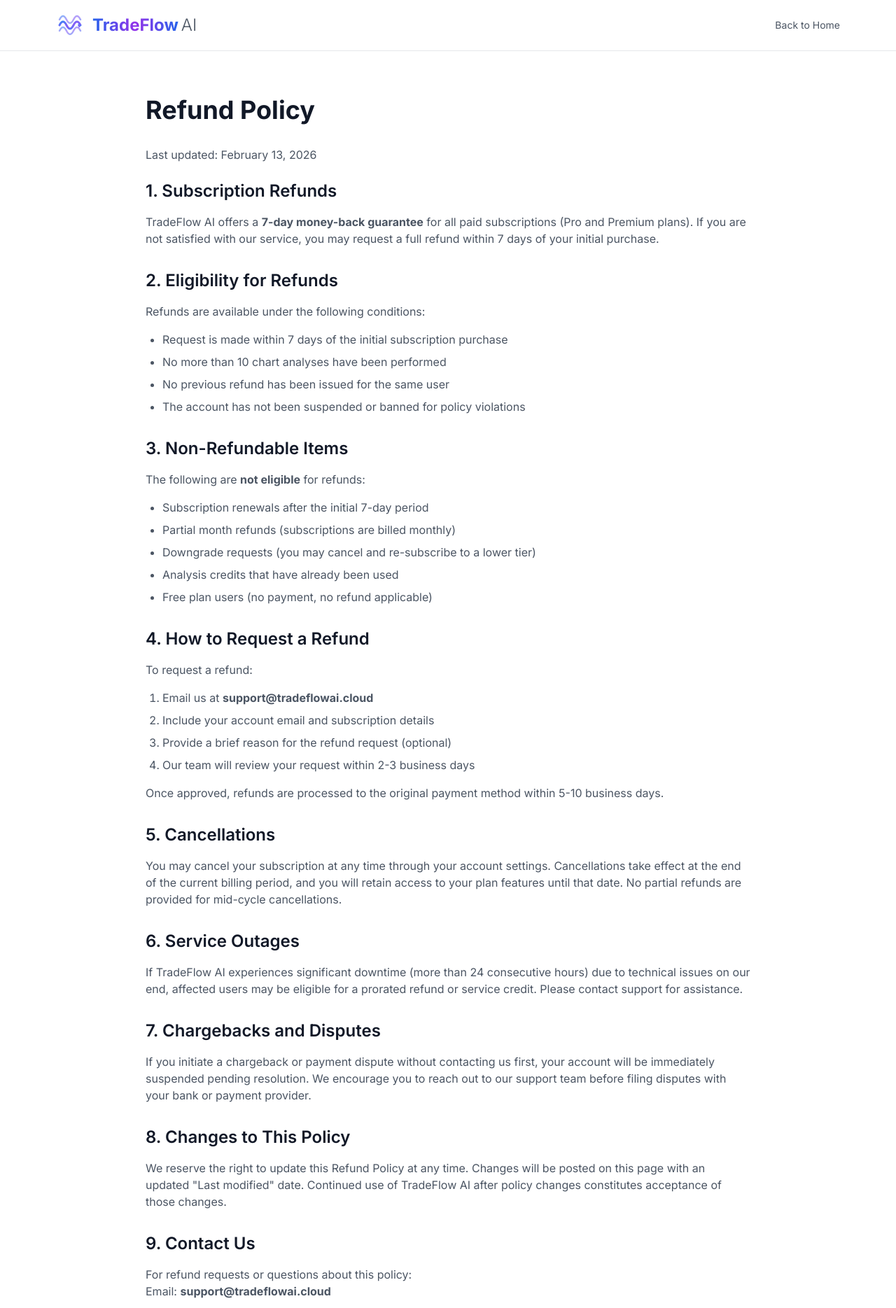
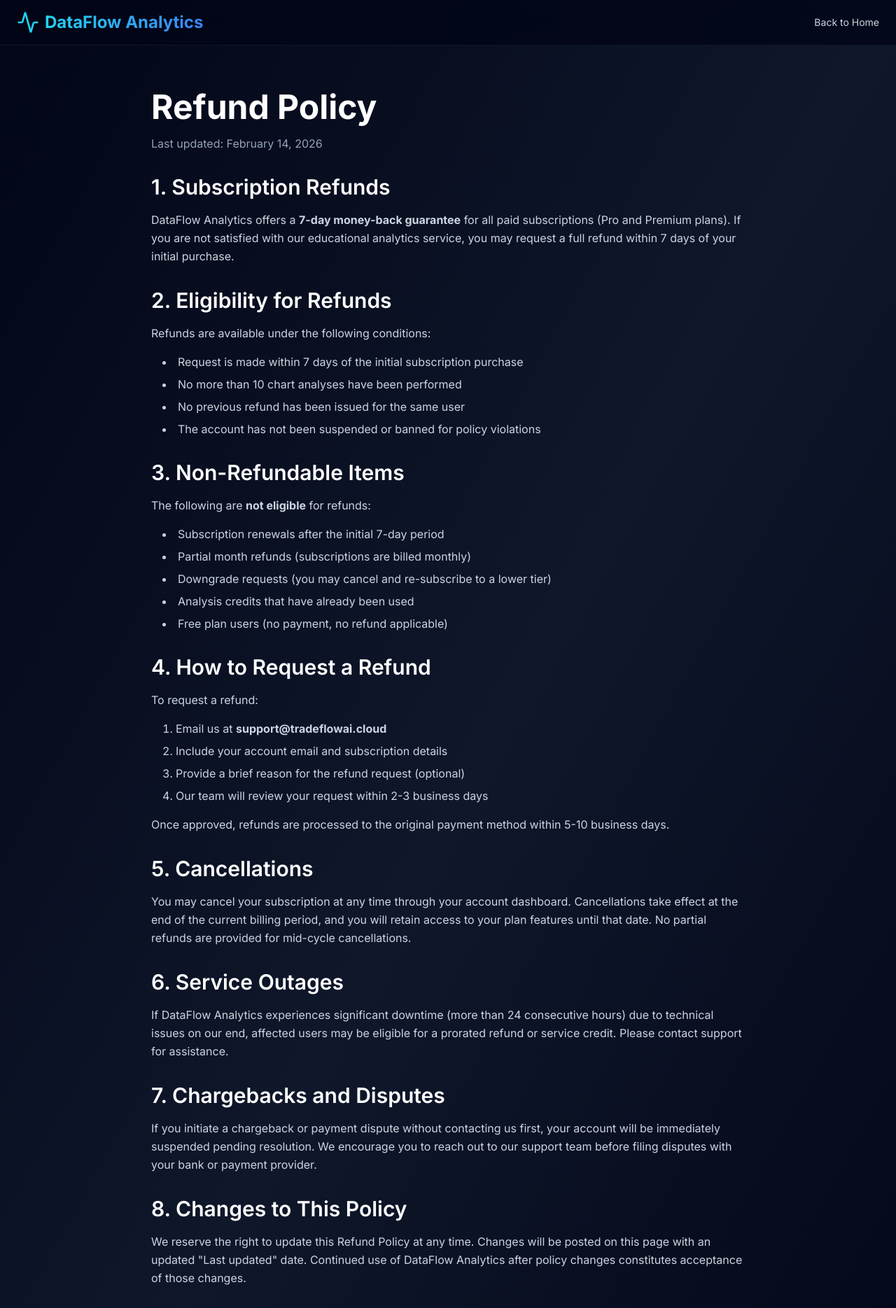
Before and after one commit to rochicenat/tradeflow-ai-frontend, a Next.js app: page /refund in a window 1280 px wide. Shown: the top 1869 px of the page at 70% size. Built offline with nearby package versions, Linux system fonts and the light colour scheme.

Commit message:
Update Refund Policy - DataFlow Analytics

```diff
--- a/app/refund/page.tsx
+++ b/app/refund/page.tsx
@@ -1,18 +1,21 @@
 'use client';
-import { IconLogo } from '@/components/Logo';
+
 import Link from 'next/link';
 import { motion } from 'framer-motion';
+import { Activity } from 'lucide-react';
 
 export default function RefundPage() {
   return (
-    <div className="min-h-screen bg-white dark:bg-gray-900">
-      <header className="border-b border-gray-200 dark:border-gray-700 bg-white/80 dark:bg-gray-900/80 backdrop-blur-md sticky top-0 z-50">
-        <div className="container mx-auto px-4 py-4 flex justify-between items-center max-w-6xl">
-          <IconLogo />
-          <Link
-            href="/"
-            className="text-sm text-gray-600 dark:text-gray-300 hover:text-gray-900 dark:hover:text-white"
-          >
+    <div className="min-h-screen bg-gradient-to-br from-slate-950 via-slate-900 to-slate-950">
+      <header className="border-b border-slate-800/50 bg-slate-950/80 backdrop-blur-xl">
+        <div className="max-w-7xl mx-auto px-6 py-4 flex items-center justify-between">
+          <Link href="/" className="flex items-center gap-2">
+            <Activity className="w-8 h-8 text-cyan-400" />
+            <span className="text-2xl font-bold bg-gradient-to-r from-cyan-400 to-blue-500 bg-clip-text text-transparent">
+              DataFlow Analytics
+            </span>
+          </Link>
+          <Link href="/" className="text-sm text-slate-300 hover:text-white transition">
             Back to Home
           </Link>
         </div>
@@ -22,36 +25,27 @@ export default function RefundPage() {
         initial={{ opacity: 0, y: 20 }}
         animate={{ opacity: 1, y: 0 }}
         transition={{ duration: 0.5 }}
-        className="container mx-auto px-4 py-16 max-w-4xl"
+        className="max-w-4xl mx-auto px-6 py-16"
       >
-        <h1 className="text-4xl font-bold text-gray-900 dark:text-white mb-8">
-          Refund Policy
-        </h1>
+        <h1 className="text-5xl font-bold text-white mb-4">Refund Policy</h1>
+        <p className="text-slate-400 mb-8">Last updated: February 14, 2026</p>
 
-        <div className="prose prose-gray dark:prose-invert max-w-none">
-          <p className="text-gray-600 dark:text-gray-300 mb-6">
-            Last updated: February 13, 2026
-          </p>
-
-          <section className="mb-8">
-            <h2 className="text-2xl font-semibold text-gray-900 dark:text-white mb-4">
-              1. Subscription Refunds
-            </h2>
-            <p className="text-gray-600 dark:text-gray-300">
-              TradeFlow AI offers a <strong>7-day money-back guarantee</strong> for all paid subscriptions
-              (Pro and Premium plans). If you are not satisfied with our service, you may request
-              a full refund within 7 days of your initial purchase.
+        <div className="prose prose-invert max-w-none space-y-8">
+          <section>
+            <h2 className="text-3xl font-semibold text-white mb-4">1. Subscription Refunds</h2>
+            <p className="text-slate-300 leading-relaxed">
+              DataFlow Analytics offers a <strong>7-day money-back guarantee</strong> for all paid subscriptions
+              (Pro and Premium plans). If you are not satisfied with our educational analytics service, you may
+              request a full refund within 7 days of your initial purchase.
             </p>
           </section>
 
-          <section className="mb-8">
-            <h2 className="text-2xl font-semibold text-gray-900 dark:text-white mb-4">
-              2. Eligibility for Refunds
-            </h2>
-            <p className="text-gray-600 dark:text-gray-300 mb-4">
+          <section>
+            <h2 className="text-3xl font-semibold text-white mb-4">2. Eligibility for Refunds</h2>
+            <p className="text-slate-300 leading-relaxed mb-4">
               Refunds are available under the following conditions:
             </p>
-            <ul className="list-disc pl-6 text-gray-600 dark:text-gray-300 space-y-2">
+            <ul className="list-disc list-inside text-slate-300 space-y-2 ml-4">
               <li>Request is made within 7 days of the initial subscription purchase</li>
               <li>No more than 10 chart analyses have been performed</li>
               <li>No previous refund has been issued for the same user</li>
@@ -59,14 +53,12 @@ export default function RefundPage() {
             </ul>
           </section>
 
-          <section className="mb-8">
-            <h2 className="text-2xl font-semibold text-gray-900 dark:text-white mb-4">
-              3. Non-Refundable Items
-            </h2>
-            <p className="text-gray-600 dark:text-gray-300 mb-4">
+          <section>
+            <h2 className="text-3xl font-semibold text-white mb-4">3. Non-Refundable Items</h2>
+            <p className="text-slate-300 leading-relaxed mb-4">
               The following are <strong>not eligible</strong> for refunds:
             </p>
-            <ul className="list-disc pl-6 text-gray-600 dark:text-gray-300 space-y-2">
+            <ul className="list-disc list-inside text-slate-300 space-y-2 ml-4">
               <li>Subscription renewals after the initial 7-day period</li>
               <li>Partial month refunds (subscriptions are billed monthly)</li>
               <li>Downgrade requests (you may cancel and re-subscribe to a lower tier)</li>
@@ -75,52 +67,44 @@ export default function RefundPage() {
             </ul>
           </section>
 
-          <section className="mb-8">
-            <h2 className="text-2xl font-semibold text-gray-900 dark:text-white mb-4">
-              4. How to Request a Refund
-            </h2>
-            <p className="text-gray-600 dark:text-gray-300 mb-4">
+          <section>
+            <h2 className="text-3xl font-semibold text-white mb-4">4. How to Request a Refund</h2>
+            <p className="text-slate-300 leading-relaxed mb-4">
               To request a refund:
             </p>
-            <ol className="list-decimal pl-6 text-gray-600 dark:text-gray-300 space-y-2">
+            <ol className="list-decimal list-inside text-slate-300 space-y-2 ml-4">
               <li>Email us at <strong>support@tradeflowai.cloud</strong></li>
               <li>Include your account email and subscription details</li>
               <li>Provide a brief reason for the refund request (optional)</li>
               <li>Our team will review your request within 2-3 business days</li>
             </ol>
-            <p className="text-gray-600 dark:text-gray-300 mt-4">
+            <p className="text-slate-300 leading-relaxed mt-4">
               Once approved, refunds are processed to the original payment method within 5-10 business days.
             </p>
           </section>
 
-          <section className="mb-8">
-            <h2 className="text-2xl font-semibold text-gray-900 dark:text-white mb-4">
-              5. Cancellations
-            </h2>
-            <p className="text-gray-600 dark:text-gray-300">
-              You may cancel your subscription at any time through your account settings.
+          <section>
+            <h2 className="text-3xl font-semibold text-white mb-4">5. Cancellations</h2>
+            <p className="text-slate-300 leading-relaxed">
+              You may cancel your subscription at any time through your account dashboard.
               Cancellations take effect at the end of the current billing period, and you
               will retain access to your plan features until that date. No partial refunds
               are provided for mid-cycle cancellations.
             </p>
           </section>
 
-          <section className="mb-8">
-            <h2 className="text-2xl font-semibold text-gray-900 dark:text-white mb-4">
-              6. Service Outages
-            </h2>
-            <p className="text-gray-600 dark:text-gray-300">
-              If TradeFlow AI experiences significant downtime (more than 24 consecutive hours)
+          <section>
+            <h2 className="text-3xl font-semibold text-white mb-4">6. Service Outages</h2>
+            <p className="text-slate-300 leading-relaxed">
+              If DataFlow Analytics experiences significant downtime (more than 24 consecutive hours)
               due to technical issues on our end, affected users may be eligible for a prorated
               refund or service credit. Please contact support for assistance.
             </p>
           </section>
 
-          <section className="mb-8">
-            <h2 className="text-2xl font-semibold text-gray-900 dark:text-white mb-4">
-              7. Chargebacks and Disputes
-            </h2>
-            <p className="text-gray-600 dark:text-gray-300">
+          <section>
+            <h2 className="text-3xl font-semibold text-white mb-4">7. Chargebacks and Disputes</h2>
+            <p className="text-slate-300 leading-relaxed">
               If you initiate a chargeback or payment dispute without contacting us first,
               your account will be immediately suspended pending resolution. We encourage
               you to reach out to our support team before filing disputes with your bank
@@ -128,35 +112,42 @@ export default function RefundPage() {
             </p>
           </section>
 
-          <section className="mb-8">
-            <h2 className="text-2xl font-semibold text-gray-900 dark:text-white mb-4">
-              8. Changes to This Policy
-            </h2>
-            <p className="text-gray-600 dark:text-gray-300">
+          <section>
+            <h2 className="text-3xl font-semibold text-white mb-4">8. Changes to This Policy</h2>
+            <p className="text-slate-300 leading-relaxed">
               We reserve the right to update this Refund Policy at any time. Changes will
-              be posted on this page with an updated "Last modified" date. Continued use
-              of TradeFlow AI after policy changes constitutes acceptance of those changes.
+              be posted on this page with an updated "Last updated" date. Continued use
+              of DataFlow Analytics after policy changes constitutes acceptance of those changes.
             </p>
           </section>
 
-          <section className="mb-8">
-            <h2 className="text-2xl font-semibold text-gray-900 dark:text-white mb-4">
-              9. Contact Us
-            </h2>
-            <p className="text-gray-600 dark:text-gray-300">
+          <section className="bg-blue-500/10 border border-blue-500/30 rounded-2xl p-6">
+            <h2 className="text-3xl font-semibold text-blue-400 mb-4">9. Educational Service Notice</h2>
+            <p className="text-slate-300 leading-relaxed">
+              DataFlow Analytics is an educational data analytics platform. Refund requests based on
+              "lack of profitability" or "inaccurate predictions" are not valid, as we explicitly state
+              that our service is for research and educational purposes only, not financial advice or
+              guaranteed outcomes.
+            </p>
+          </section>
+
+          <section>
+            <h2 className="text-3xl font-semibold text-white mb-4">10. Contact Us</h2>
+            <p className="text-slate-300 leading-relaxed">
               For refund requests or questions about this policy:
-              <br />
-              Email: <strong>support@tradeflowai.cloud</strong>
+            </p>
+            <p className="text-slate-300 leading-relaxed mt-2">
+              Email: <a href="mailto:support@tradeflowai.cloud" className="text-cyan-400 hover:underline">
+                support@tradeflowai.cloud
+              </a>
             </p>
           </section>
         </div>
       </motion.div>
 
-      <footer className="border-t border-gray-200 dark:border-gray-700 py-8">
-        <div className="container mx-auto px-4 text-center">
-          <p className="text-sm text-gray-600 dark:text-gray-400">
-            © 2026 TradeFlow AI. All rights reserved.
-          </p>
+      <footer className="border-t border-slate-800 py-8">
+        <div className="max-w-7xl mx-auto px-6 text-center text-slate-500 text-sm">
+          © 2026 DataFlow Analytics. Educational research tool only.
         </div>
       </footer>
     </div>
```
